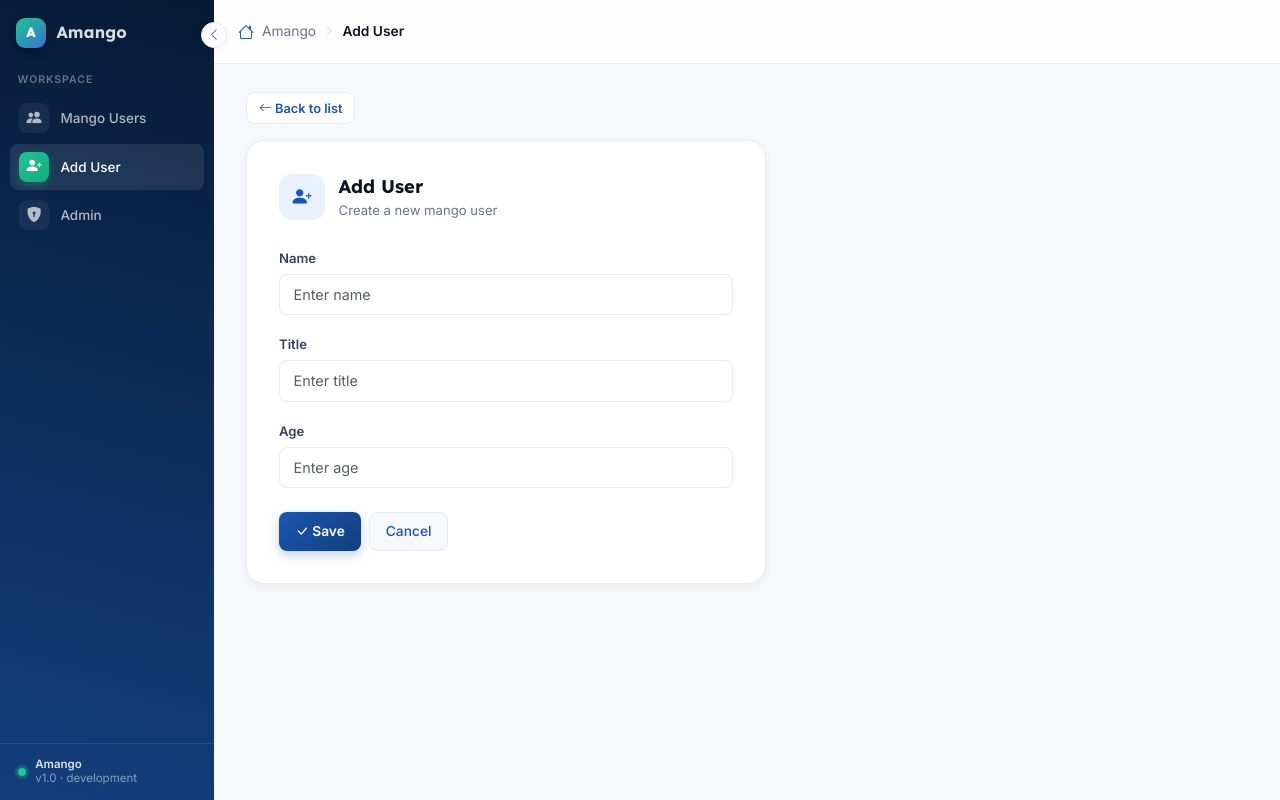
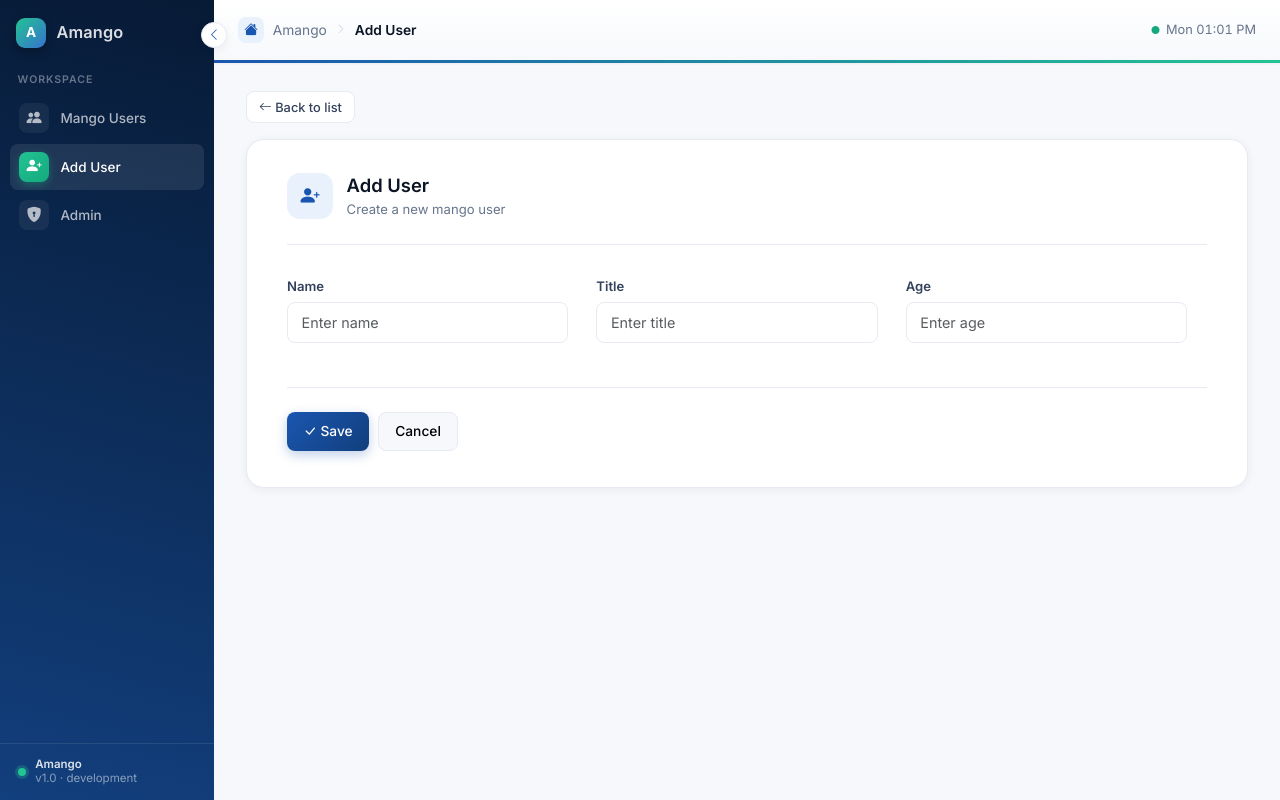
Before and after one commit to Ahmed-Muse/amango, a Django app: page /mango/create/ in a window 1280 px wide. Run offline with Django 5.2, Linux system fonts and the light colour scheme.

Commit message:
second commit

```diff
--- a/mango/models.py
+++ b/mango/models.py
@@ -1,6 +1,6 @@
 from django.db import models
 
-
+# models......
 class MangoUsersModel(models.Model):
     name = models.CharField(max_length=150)
     title = models.CharField(max_length=150)
--- a/mango/templates/mango/mangousers_detail.html
+++ b/mango/templates/mango/mangousers_detail.html
@@ -21,15 +21,13 @@
         display: flex;
         align-items: center;
         justify-content: center;
-        font-family: var(--font-display);
-        font-weight: 800;
+        font-weight: 700;
         font-size: 1.6rem;
         flex-shrink: 0;
         box-shadow: var(--shadow-md);
     }
 
     .profile-name {
-        font-family: var(--font-display);
         font-weight: 700;
         font-size: 1.3rem;
         color: var(--ink-900);
@@ -60,7 +58,7 @@
         font-size: 0.72rem;
         text-transform: uppercase;
         letter-spacing: 0.06em;
-        font-weight: 700;
+        font-weight: 600;
         color: var(--ink-500);
         margin-bottom: 0.4rem;
     }
--- a/mango/templates/mango/mangousers_form.html
+++ b/mango/templates/mango/mangousers_form.html
@@ -5,13 +5,30 @@
 
 {% block extra_head %}
 <style>
-    .form-card { max-width: 520px; padding: 2rem; }
+    .form-card { padding: 2rem 2.5rem 2.25rem; }
 
     .form-card-header {
         display: flex;
         align-items: center;
         gap: 0.85rem;
-        margin-bottom: 1.5rem;
+        margin-bottom: 1.75rem;
+        padding-bottom: 1.5rem;
+        border-bottom: 1px solid var(--border-subtle);
+    }
+
+    .form-grid {
+        display: grid;
+        grid-template-columns: repeat(auto-fit, minmax(220px, 1fr));
+        gap: 0.5rem 1.75rem;
+        max-width: 900px;
+    }
+
+    .form-actions {
+        display: flex;
+        gap: 0.6rem;
+        margin-top: 1.75rem;
+        padding-top: 1.5rem;
+        border-top: 1px solid var(--border-subtle);
     }
 
     .form-card-ico {
@@ -28,8 +45,7 @@
     }
 
     .form-card-title {
-        font-family: var(--font-display);
-        font-weight: 700;
+        font-weight: 600;
         font-size: 1.15rem;
         color: var(--ink-900);
     }
@@ -59,6 +75,7 @@
         <form method="post" novalidate>
             {% csrf_token %}
 
+            <div class="form-grid">
                 {% for field in form %}
                     <div class="mb-3">
                         <label for="{{ field.id_for_label }}" class="form-label">{{ field.label }}</label>
@@ -68,8 +85,9 @@
                         {% endif %}
                     </div>
                 {% endfor %}
+            </div>
 
-            <div class="d-flex gap-2 mt-4">
+            <div class="form-actions">
                 <button type="submit" class="btn btn-primary">
                     <i class="bi bi-check-lg"></i> Save
                 </button>
--- a/mango/views.py
+++ b/mango/views.py
@@ -54,3 +54,4 @@ class MangoUsersDeleteView(DeleteView):
     def form_valid(self, form):
         messages.success(self.request, f'User "{self.object.name}" was deleted successfully.')
         return super().form_valid(form)
+###########
--- a/templates/base.html
+++ b/templates/base.html
@@ -6,13 +6,13 @@
     <title>{% block title %}Amango{% endblock %}</title>
     <link rel="preconnect" href="https://fonts.googleapis.com">
     <link rel="preconnect" href="https://fonts.gstatic.com" crossorigin>
-    <link href="https://fonts.googleapis.com/css2?family=Inter:wght@400;500;600;700;800&family=Lexend:wght@600;700;800&display=swap" rel="stylesheet">
+    <link href="https://fonts.googleapis.com/css2?family=Inter:wght@400;500;600;700&display=swap" rel="stylesheet">
     <link href="https://cdn.jsdelivr.net/npm/bootstrap@5.3.3/dist/css/bootstrap.min.css" rel="stylesheet">
     <link href="https://cdn.jsdelivr.net/npm/bootstrap-icons@1.11.3/font/bootstrap-icons.css" rel="stylesheet">
     <style>
         :root {
             --font-sans: 'Inter', -apple-system, BlinkMacSystemFont, 'Segoe UI', sans-serif;
-            --font-display: 'Lexend', var(--font-sans);
+            --font-display: var(--font-sans);
 
             --ink-900: #0b1524;
             --ink-700: #33415c;
@@ -59,7 +59,7 @@
             -webkit-font-smoothing: antialiased;
         }
 
-        h1, h2, h3, .brand-font { font-family: var(--font-display); }
+        h1, h2, h3 { font-weight: 700; }
 
         /* ================= Sidebar ================= */
         .sidebar {
@@ -109,16 +109,14 @@
             display: flex;
             align-items: center;
             justify-content: center;
-            font-family: var(--font-display);
-            font-weight: 800;
+            font-weight: 700;
             font-size: 0.85rem;
             color: #fff;
             box-shadow: 0 4px 10px rgba(0, 0, 0, 0.25);
         }
 
         .brand-word {
-            font-family: var(--font-display);
-            font-weight: 700;
+            font-weight: 600;
             font-size: 1.02rem;
             letter-spacing: 0.01em;
             color: #fff;
@@ -257,25 +255,46 @@
         }
 
         .topbar {
-            background-color: rgba(255, 255, 255, 0.85);
+            background: linear-gradient(180deg, #ffffff 0%, var(--surface-muted) 100%);
             backdrop-filter: saturate(180%) blur(10px);
-            border-bottom: 1px solid var(--border-subtle);
-            padding: 0 1.5rem;
-            height: 64px;
             position: sticky;
             top: 0;
             z-index: 90;
+            box-shadow: var(--shadow-xs);
+        }
+
+        .topbar-inner {
+            padding: 0 1.5rem;
+            height: 60px;
             display: flex;
             align-items: center;
             justify-content: space-between;
         }
 
+        .topbar-accent {
+            height: 3px;
+            background: linear-gradient(90deg, var(--blue-600), var(--green-500));
+        }
+
         .topbar-crumb {
             display: flex;
             align-items: center;
-            gap: 0.5rem;
+            gap: 0.55rem;
             font-size: 0.86rem;
             color: var(--ink-500);
+        }
+
+        .crumb-home-badge {
+            width: 26px;
+            height: 26px;
+            border-radius: 8px;
+            background: var(--blue-100);
+            color: var(--blue-600);
+            display: flex;
+            align-items: center;
+            justify-content: center;
+            font-size: 0.85rem;
+            flex-shrink: 0;
         }
 
         .topbar-crumb .crumb-current {
@@ -285,10 +304,16 @@
 
         .topbar-crumb i.bi-chevron-right { font-size: 0.65rem; color: var(--ink-300); }
 
-        .topbar-crumb .crumb-icon {
-            color: var(--blue-600);
-            font-size: 1rem;
+        .topbar-clock {
+            font-size: 0.8rem;
+            color: var(--ink-500);
+            font-variant-numeric: tabular-nums;
+            display: flex;
+            align-items: center;
+            gap: 0.4rem;
         }
+
+        .topbar-clock i { color: var(--green-600); font-size: 0.85rem; }
 
         .content-area {
             padding: 1.75rem 2rem 3rem;
@@ -297,8 +322,8 @@
         }
 
         /* ================= Shared components ================= */
-        .content-area a { color: var(--blue-600); }
-        .content-area a:hover { color: var(--blue-800); }
+        .content-area a:not(.btn) { color: var(--blue-600); }
+        .content-area a:not(.btn):hover { color: var(--blue-800); }
 
         .surface-card {
             background: var(--surface);
@@ -314,7 +339,7 @@
         }
 
         .btn {
-            font-weight: 600;
+            font-weight: 500;
             font-size: 0.86rem;
             border-radius: var(--radius-sm);
             padding: 0.5rem 1rem;
@@ -378,7 +403,7 @@
         .badge-accent {
             background: var(--green-100);
             color: var(--green-700);
-            font-weight: 600;
+            font-weight: 500;
             font-size: 0.74rem;
             padding: 0.35em 0.7em;
             border-radius: 999px;
@@ -482,12 +507,19 @@
 
     <div class="main-wrapper">
         <header class="topbar">
-            <div class="topbar-crumb">
-                <i class="bi bi-house crumb-icon"></i>
-                <span>Amango</span>
-                <i class="bi bi-chevron-right"></i>
-                <span class="crumb-current">{% block page_title %}Mango Users{% endblock %}</span>
+            <div class="topbar-inner">
+                <div class="topbar-crumb">
+                    <span class="crumb-home-badge"><i class="bi bi-house-fill"></i></span>
+                    <span>Amango</span>
+                    <i class="bi bi-chevron-right"></i>
+                    <span class="crumb-current">{% block page_title %}Mango Users{% endblock %}</span>
+                </div>
+                <div class="topbar-clock" id="topbarClock">
+                    <i class="bi bi-circle-fill" style="font-size: 0.5rem;"></i>
+                    <span id="topbarClockText"></span>
+                </div>
             </div>
+            <div class="topbar-accent"></div>
         </header>
 
         <div class="content-area">
@@ -520,6 +552,15 @@
                 localStorage.setItem(STORAGE_KEY, body.classList.contains('sidebar-collapsed') ? '1' : '0');
             });
         })();
+
+        (function () {
+            var el = document.getElementById('topbarClockText');
+            if (!el) return;
+            var fmt = new Intl.DateTimeFormat(undefined, { weekday: 'short', hour: '2-digit', minute: '2-digit' });
+            function tick() { el.textContent = fmt.format(new Date()); }
+            tick();
+            setInterval(tick, 30000);
+        })();
     </script>
     {% block extra_scripts %}{% endblock %}
 </body>
```
Also changed, not shown: mango/templates/mango/mangousers_confirm_delete.html (+7 -4 lines), mango/templates/mango/mangousers_list.html (+22 -5 lines). Lines whose indentation alone changed are shown as unchanged.
